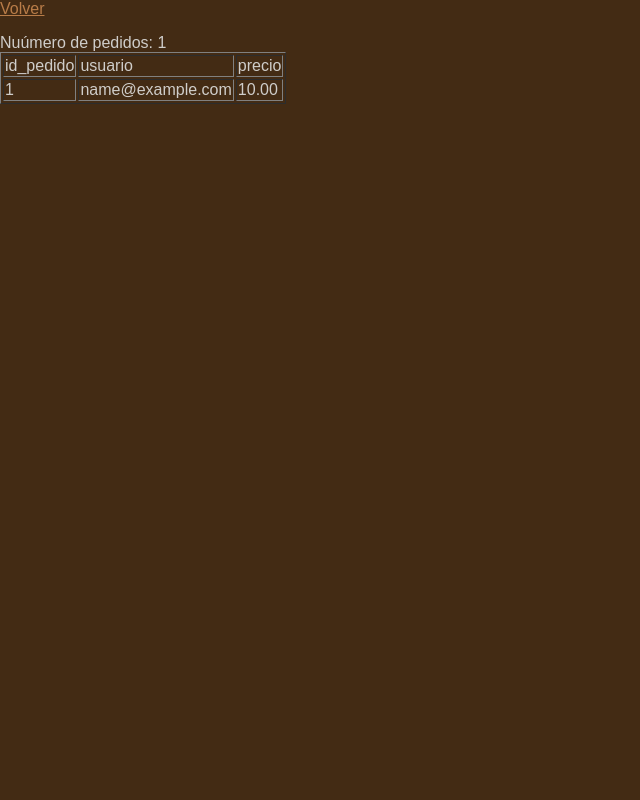
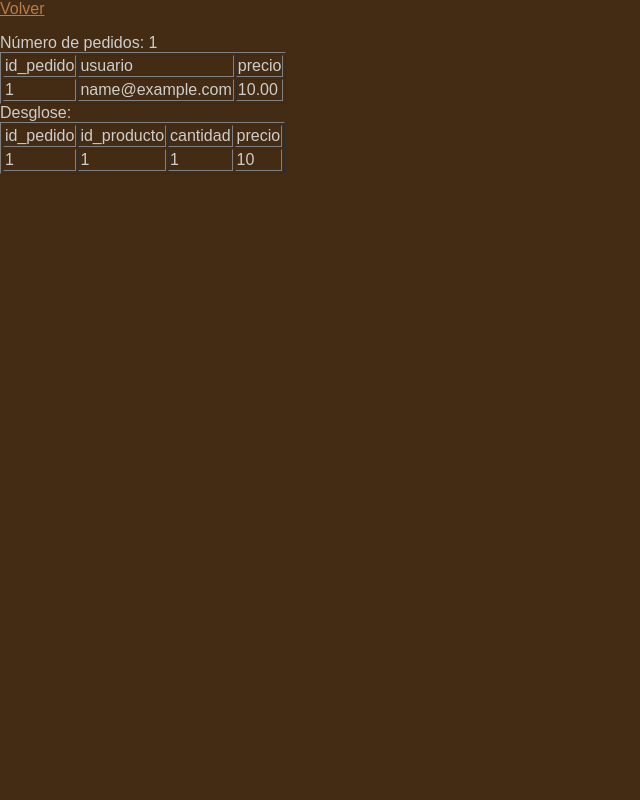
Before and after one commit to Edu171002/TAW01, a PHP site: page /mostrar_tabla_productos_pedido.php in a window 1280 px wide. Shown: the whole page, without its empty margins (0-640 px from the left). Run offline with PHP 8.4, Linux system fonts and the light colour scheme; tables that the repository leaves empty hold one stand-in row (values such as "Sample post").

Commit message:
modified:   mostrar_tabla_productos_pedido.php

```diff
--- a/mostrar_tabla_productos_pedido.php
+++ b/mostrar_tabla_productos_pedido.php
@@ -8,7 +8,7 @@ $resultado=mysqli_query($db,$query);
 $num=mysqli_num_rows($resultado);
 
 echo '<p><a href="admin_site.php">Volver</a></p>';
-echo "Nuúmero de pedidos: " . $num;
+echo "Número de pedidos: " . $num;
 
 echo "<table border='1'>";
 echo "<tr>";
@@ -27,4 +27,30 @@ for($i=0;$i<$num;$i++){
 }
 
 echo "</table>";
+
+$query="select * from pedido_productos";
+$resultado=mysqli_query($db,$query);
+$num=mysqli_num_rows($resultado);
+
+echo "Desglose: ";
+
+echo "<table border='1'>";
+echo "<tr>";
+echo "<td>id_pedido</td><td>id_producto</td><td>cantidad</td><td>precio</td>";
+echo "</tr>";
+
+for($i=0;$i<$num;$i++){
+    $row=mysqli_fetch_array($resultado);
+    echo "<tr>";
+    echo "<td>" . $row['id_pedido'] . "</td>";
+    echo "<td>" . $row['id_producto'] . "</td>";
+    echo "<td>" . $row['cantidad'] . "</td>";
+    echo "<td>" . $row['precio'] . "</td>";
+
+    echo "</tr>";
+
+}
+
+echo "</table>";
+
 ?>
```
